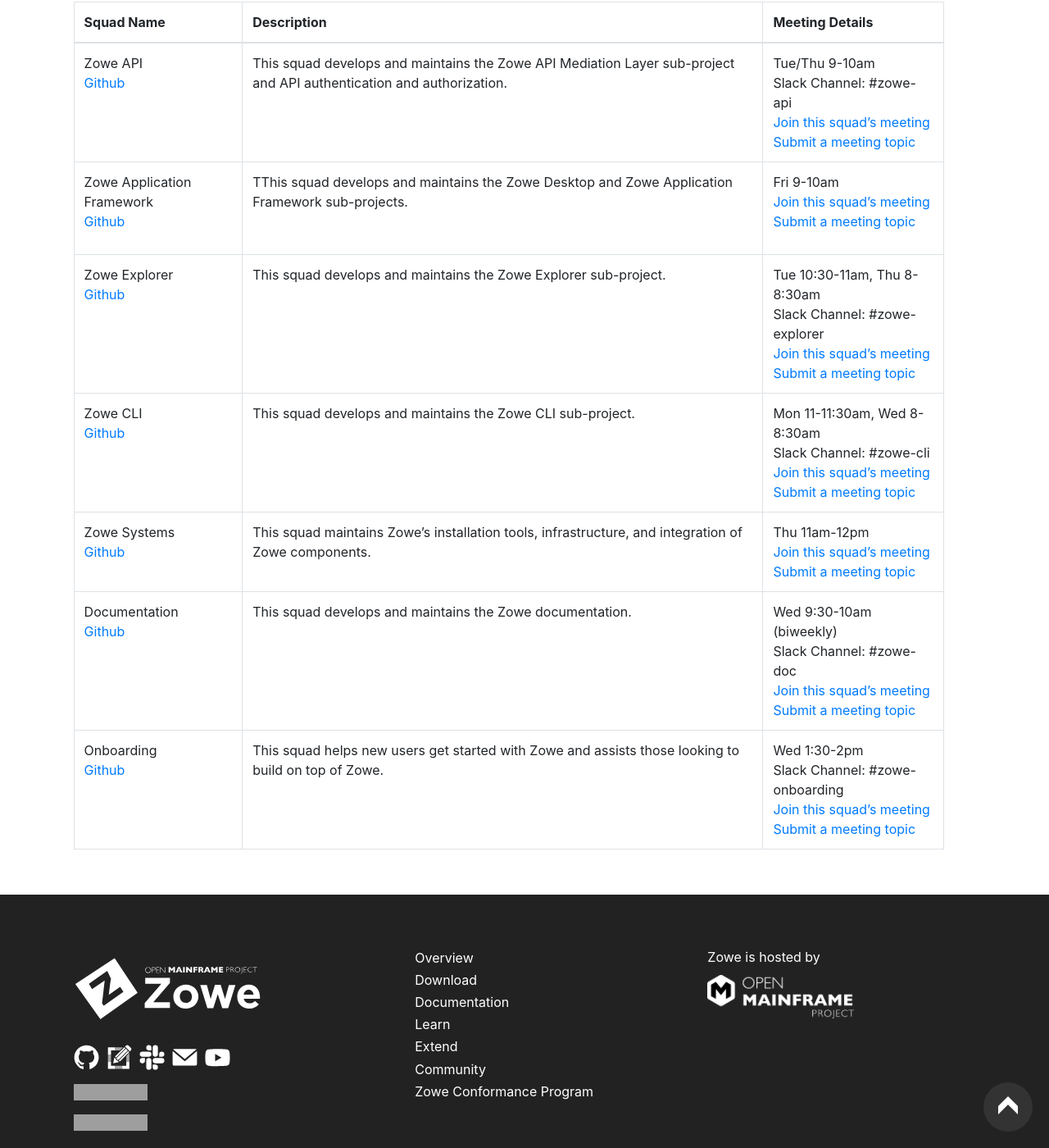
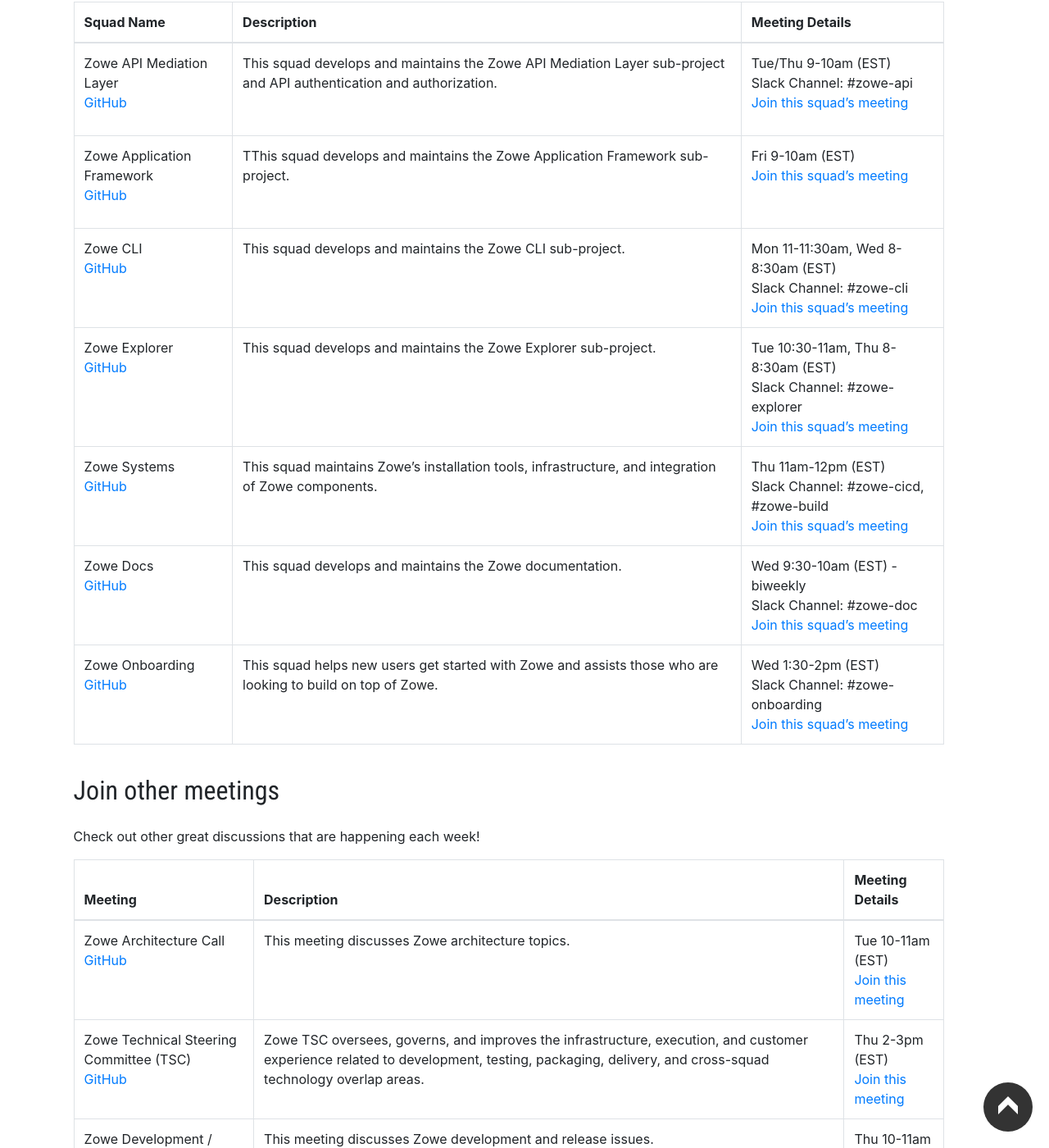
Before and after one commit to zowe/zowe.github.io, a Jekyll site: the page built from contribute.md, in a window 1280 px wide and 1400 px high, scrolled down 1310 px. Shown: the whole window at 82% size. Built offline with Jekyll 4.4.1, drawn with Linux system fonts in a browser that asks for light colours; our own code applies the rules of GitHub Pages for plain Markdown files; some of the changed text lies outside the part shown; grey boxes are pictures that could not be loaded.

Commit message:
More design updates
Signed-off-by: nannanli <nannanli@cn.ibm.com>

```diff
--- /dev/null
+++ b/_data/other_call.yml
@@ -0,0 +1,20 @@
+# Other Recurring Calls
+# Any kind of links should NOT be in ""
+
+- squad-name: "Zowe Architecture Call"
+  day: "Tue 10-11am (EST)"
+  meeting-link: https://zoom.us/my/zowe.cicd
+  github-link: https://github.com/zowe/community
+  description: "This meeting discusses Zowe architecture topics."
+
+- squad-name: "Zowe Technical Steering Committee (TSC)"
+  day: "Thu 2-3pm (EST)"
+  meeting-link: https://zoom.us/j/99702386308
+  github-link: https://github.com/zowe/community/tree/master/Technical-Steering-Committee
+  description: "Zowe TSC oversees, governs, and improves the infrastructure, execution, and customer experience related to development, testing, packaging, delivery, and cross-squad technology overlap areas."
+
+- squad-name: "Zowe Development / Release Checkpoint"
+  day: "Thu 10-11am (EST)"
+  meeting-link: https://zoom.us/my/zowe.cicd
+  github-link: https://github.com/zowe/community/tree/master/Project%20Management/
+  description: "This meeting discusses Zowe development and release issues."
--- a/_data/squad_call.yml
+++ b/_data/squad_call.yml
@@ -1,56 +1,50 @@
 # Squad Call
 # Any kind of links should NOT be in ""
 
-- squad-name: "Zowe API"
-  day: "Tue/Thu 9-10am"
-  meeting-link: https://github.com
-  meeting-topic: https://github.com
+- squad-name: "Zowe API Mediation Layer"
+  day: "Tue/Thu 9-10am (EST)"
+  meeting-link: https://zoom.us/j/98404818292
   slack: "#zowe-api"
-  github-link: https://github.com
+  github-link: https://github.com/zowe/api-layer
   description: "This squad develops and maintains the Zowe API Mediation Layer sub-project and API authentication and authorization."
 
 - squad-name: "Zowe Application Framework"
-  day: "Fri 9-10am"
-  meeting-link: https://github.com
-  meeting-topic: https://github.com
-  github-link: https://github.com
-  description: "TThis squad develops and maintains the Zowe Desktop and Zowe Application Framework sub-projects."
+  day: "Fri 9-10am (EST)"
+  meeting-link: https://zoom.us/j/99494243697
+  github-link: https://github.com/zowe/zlux
+  description: "TThis squad develops and maintains the Zowe Application Framework sub-project."
+
+- squad-name: "Zowe CLI"
+  day: "Mon 11-11:30am, Wed 8-8:30am (EST)"
+  meeting-link: https://zoom.us/j/99891777715
+  slack: "#zowe-cli"
+  github-link: https://github.com/zowe/zowe-cli
+  description: "This squad develops and maintains the Zowe CLI sub-project."
 
 - squad-name: "Zowe Explorer"
-  day: "Tue 10:30-11am, Thu 8-8:30am"
-  meeting-link: https://github.com
-  meeting-topic: https://github.com
+  day: "Tue 10:30-11am, Thu 8-8:30am (EST)"
+  meeting-link: https://zoom.us/j/94312528890
   slack: "#zowe-explorer"
-  github-link: https://github.com
+  github-link: https://github.com/zowe/vscode-extension-for-zowe
   description: "This squad develops and maintains the Zowe Explorer sub-project."
 
-- squad-name: "Zowe CLI"
-  day: "Mon 11-11:30am, Wed 8-8:30am"
-  meeting-link: https://github.com
-  meeting-topic: https://github.com
-  slack: "#zowe-cli"
-  github-link: https://github.com
-  description: "This squad develops and maintains the Zowe CLI sub-project."
-
 - squad-name: "Zowe Systems"
-  day: "Thu 11am-12pm"
-  meeting-link: https://github.com
-  meeting-topic: https://github.com
-  github-link: https://github.com
+  day: "Thu 11am-12pm (EST)"
+  meeting-link: https://zoom.us/my/zowe.cicd
+  slack: "#zowe-cicd, #zowe-build"
+  github-link: https://github.com/zowe/zowe-install-test
   description: "This squad maintains Zowe’s installation tools, infrastructure, and integration of Zowe components."
 
-- squad-name: "Documentation"
-  day: "Wed 9:30-10am (biweekly)"
-  meeting-link: https://github.com
-  meeting-topic: https://github.com
+- squad-name: "Zowe Docs"
+  day: "Wed 9:30-10am (EST) - biweekly"
+  meeting-link: https://zoom.us/j/646062143
   slack: "#zowe-doc"
-  github-link: https://github.com
+  github-link: https://github.com/zowe/docs-site
   description: "This squad develops and maintains the Zowe documentation."
 
-- squad-name: "Onboarding"
-  day: "Wed 1:30-2pm"
-  meeting-link: https://github.com
-  meeting-topic: https://github.com
+- squad-name: "Zowe Onboarding"
+  day: "Wed 1:30-2pm (EST)"
+  meeting-link: https://zoom.us/j/94312528890
   slack: "#zowe-onboarding"
-  github-link: https://github.com
-  description: "This squad helps new users get started with Zowe and assists those looking to build on top of Zowe."
+  github-link: https://github.com/zowe/community
+  description: "This squad helps new users get started with Zowe and assists those who are looking to build on top of Zowe."
--- a/contribute.md
+++ b/contribute.md
@@ -69,7 +69,7 @@
   </div>
 
   <div style="padding-top: 2%">
-    <h2 style="margin-bottom: 1.5rem">Join A Squad Call!</h2>
+    <h2 style="margin-bottom: 1.5rem">Join a squad call</h2>
     <p>Zowe is an open source project - this means that anyone can contribute to any part of it, and that includes you! The best ways to first get involved are <a href="{{ site.create_zowe_issue_url }}">opening issues on GitHub</a>, saying hi on Slack, or joining the weekly calls of one of the squads listed below.</p>
     <p>Zowe’s most frequent and dedicated contributors work in teams called “squads”. If you have specific questions or are excited about a particular part of Zowe, connect with the relevant squad using the table below!</p>
     {% if site.data.squad_call %}
@@ -87,7 +87,7 @@
             <tr>
               <td>
                 <p style="margin-bottom: 0">{{ squad.squad-name }}</p>
-                <a href="{{ squad.github-link }}"><p>Github</p></a>
+                <a href="{{ squad.github-link }}"><p>GitHub</p></a>
               </td>
               <td colspan="2">{{ squad.description }}</td>
               <td>
@@ -100,9 +100,51 @@
                 {% if squad.meeting-link %}
                   <a href="{{ squad.meeting-link }}">Join this squad’s meeting</a>
                 {% endif %}
+                <!--
                 <br>
                 {% if squad.meeting-topic %}
                   <a href="{{ squad.meeting-topic }}">Submit a meeting topic</a>
+                {% endif %}
+                -->
+              </td>
+            </tr>
+          {% endfor %}
+        </tbody>
+      </table>
+    </div>
+    {% endif %}
+  </div>
+
+  <div style="padding-top: 2%">
+    <h2 style="margin-bottom: 1.5rem">Join other meetings</h2>
+    <p>Check out other great discussions that are happening each week!</p>
+    {% if site.data.other_call %}
+    <div>
+      <table class="table table-bordered">
+        <thead>
+          <tr>
+            <th scope="col">Meeting</th>
+            <th scope="col" colspan="2">Description</th>
+            <th scope="col">Meeting Details</th>
+          </tr>
+        </thead>
+        <tbody>
+          {% for squad in site.data.other_call %}
+            <tr>
+              <td>
+                <p style="margin-bottom: 0">{{ squad.squad-name }}</p>
+                <a href="{{ squad.github-link }}"><p>GitHub</p></a>
+              </td>
+              <td colspan="2">{{ squad.description }}</td>
+              <td>
+                {% if squad.day %}
+                  <p style="margin-bottom: 0rem">{{ squad.day }}</p>
+                {% endif %}
+                {% if squad.slack %}
+                  <p style="margin-bottom: 0rem">Slack Channel: {{ squad.slack }}</p>
+                {% endif %}
+                {% if squad.meeting-link %}
+                  <a href="{{ squad.meeting-link }}">Join this meeting</a>
                 {% endif %}
               </td>
             </tr>
```
Also changed, not shown: index.md (+2 -3 lines), 1 other file.
